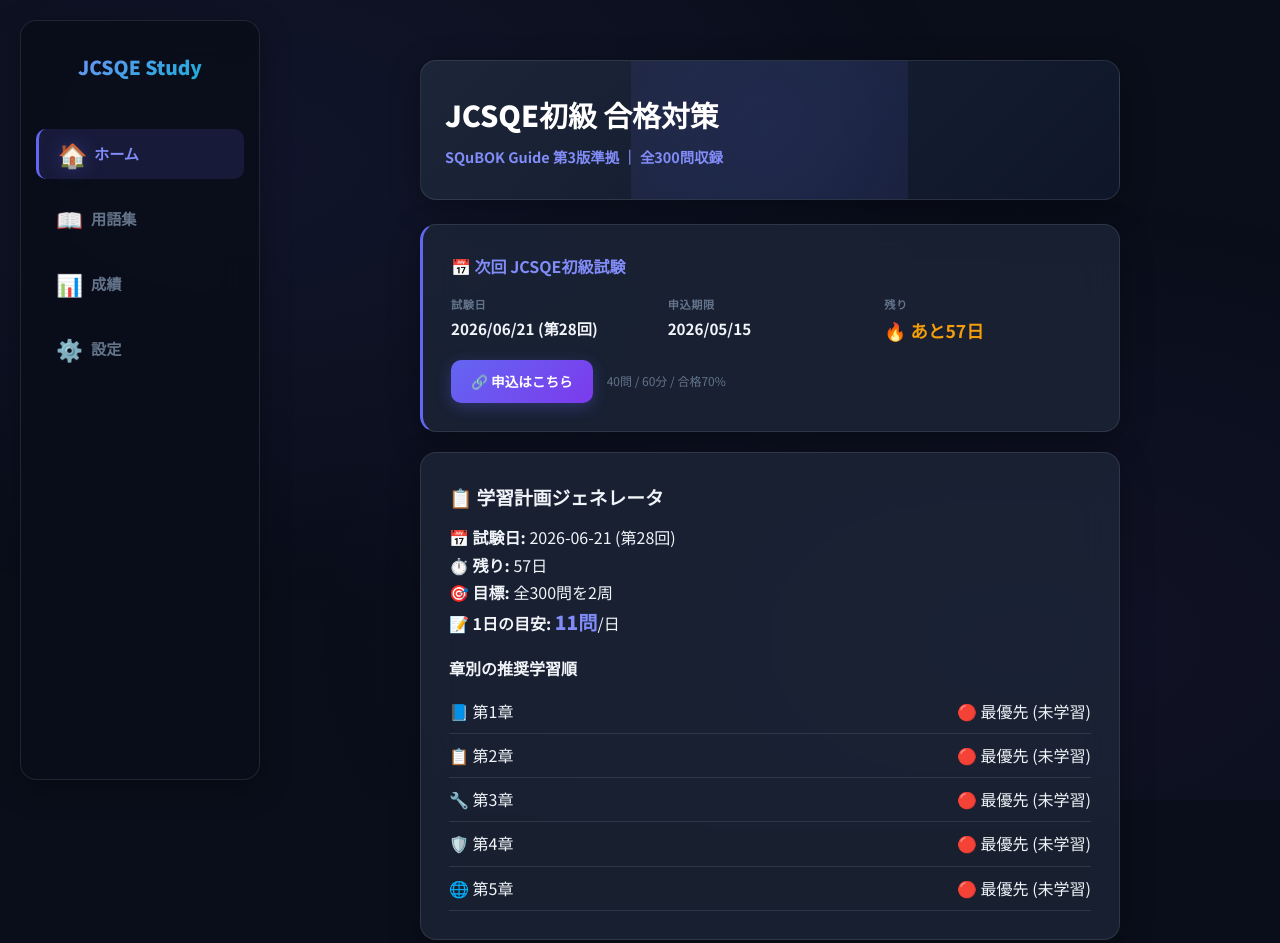
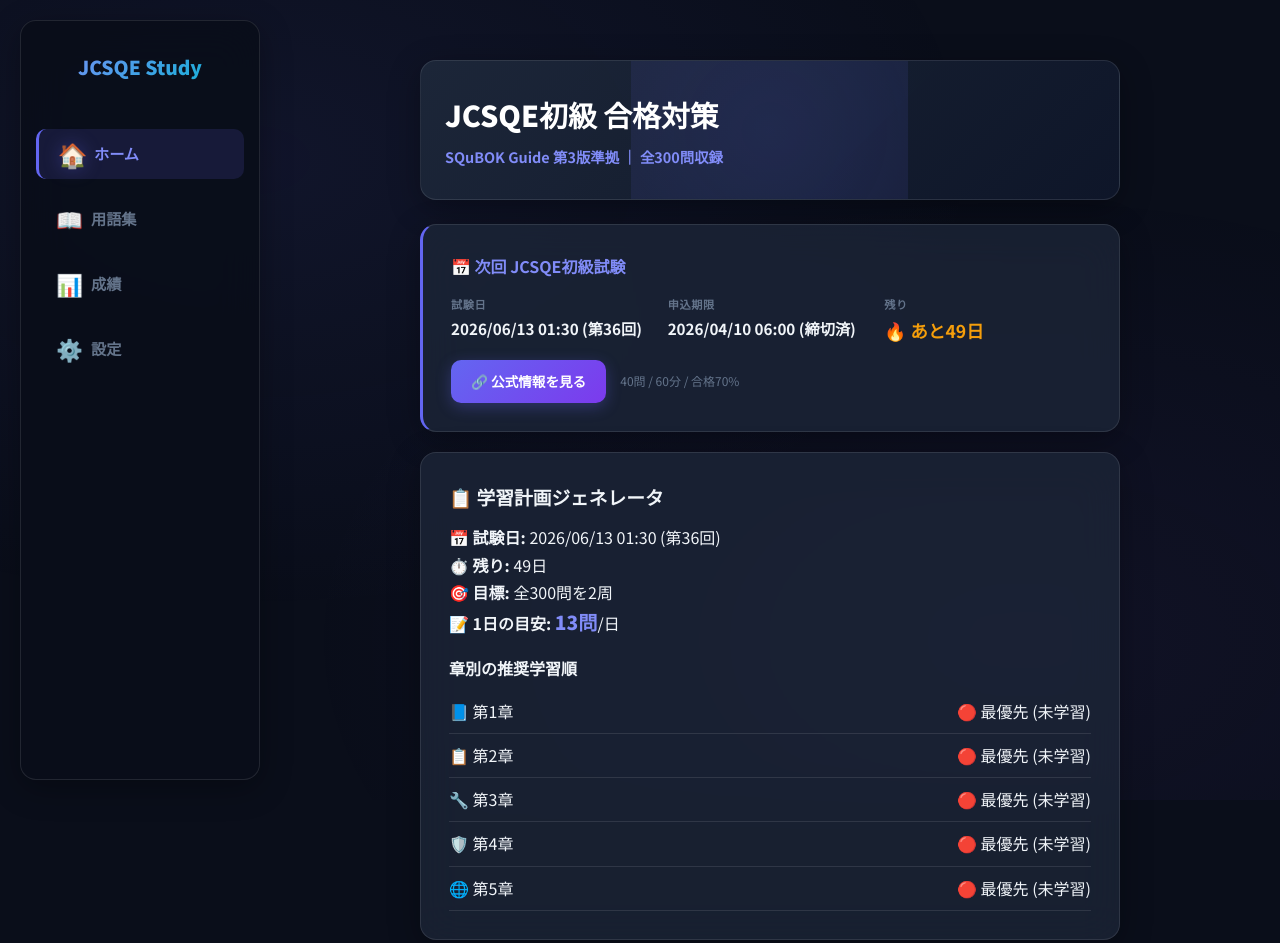
Before and after one commit to junichi-muraoka/jcsqe-study-app, a website: page index.html in a window 1280 px wide. Shown: the top 943 px of the page. Drawn offline with Linux system fonts and the light colour scheme.

Commit message:
fix: update JCSQE exam schedule and official link
Closes #80.

Made-with: Cursor

```diff
--- a/app.js
+++ b/app.js
@@ -672,10 +672,19 @@ if ('serviceWorker' in navigator) { navigator.serviceWorker.register('./sw.js').
 
   // ── 試験情報パネル (#15) ──
   const EXAM_SCHEDULE = [
-    { date: '2026-06-21', deadline: '2026-05-15', label: '第28回' },
-    { date: '2026-11-15', deadline: '2026-10-10', label: '第29回' },
-    { date: '2027-06-20', deadline: '2027-05-15', label: '第30回' },
+    { date: '2026-06-13T10:30:00+09:00', deadline: '2026-04-10T15:00:00+09:00', label: '第36回' },
+    { date: '2026-11-14T10:30:00+09:00', deadline: '2026-09-04T15:00:00+09:00', label: '第37回', tentative: true },
   ];
+  function formatScheduleDate(value, includeTime = false) {
+    const date = new Date(value);
+    const yyyy = date.getFullYear();
+    const mm = String(date.getMonth() + 1).padStart(2, '0');
+    const dd = String(date.getDate()).padStart(2, '0');
+    if (!includeTime) return `${yyyy}/${mm}/${dd}`;
+    const hh = String(date.getHours()).padStart(2, '0');
+    const min = String(date.getMinutes()).padStart(2, '0');
+    return `${yyyy}/${mm}/${dd} ${hh}:${min}`;
+  }
   function updateExamInfo() {
     const now = new Date();
     const next = EXAM_SCHEDULE.find(e => new Date(e.date) > now);
@@ -684,8 +693,8 @@ if ('serviceWorker' in navigator) { navigator.serviceWorker.register('./sw.js').
     const deadlineDate = new Date(next.deadline);
     const daysLeft = Math.ceil((examDate - now) / 86400000);
     const dlLeft = Math.ceil((deadlineDate - now) / 86400000);
-    document.getElementById('exam-date').textContent = next.date.replace(/-/g, '/') + ' (' + next.label + ')';
-    document.getElementById('exam-deadline').textContent = next.deadline.replace(/-/g, '/') + (dlLeft > 0 ? '' : ' (締切済)');
+    document.getElementById('exam-date').textContent = formatScheduleDate(next.date, true) + ' (' + next.label + ')';
+    document.getElementById('exam-deadline').textContent = formatScheduleDate(next.deadline, true) + (next.tentative ? '（予定）' : '') + (dlLeft > 0 ? '' : ' (締切済)');
     const cd = document.getElementById('exam-countdown');
     cd.textContent = '🔥 あと' + daysLeft + '日';
     if (dlLeft <= 7 && dlLeft > 0) document.getElementById('exam-deadline').textContent += ' ⚠️あと' + dlLeft + '日';
@@ -964,7 +973,7 @@ if ('serviceWorker' in navigator) { navigator.serviceWorker.register('./sw.js').
     // 試験日直前などで daysLeft が 0 になると 0 除算になり perDay が Infinity になるのを防ぐ
     const perDay = Math.max(Math.ceil(totalQs * 2 / Math.max(1, daysLeft)), 3); // 2周を目標
     let html = `<div style="margin-bottom:16px;">
-      <p><strong>📅 試験日:</strong> ${next.date} (${next.label})</p>
+      <p><strong>📅 試験日:</strong> ${formatScheduleDate(next.date, true)} (${next.label})</p>
       <p><strong>⏱️ 残り:</strong> ${daysLeft}日</p>
       <p><strong>🎯 目標:</strong> 全${totalQs}問を2周</p>
       <p><strong>📝 1日の目安:</strong> <span style="font-size:1.2rem;font-weight:900;color:var(--accent-light);">${perDay}問</span>/日</p>
--- a/index.html
+++ b/index.html
@@ -140,7 +140,7 @@
             <div class="exam-info-item"><span class="exam-label">残り</span><span class="exam-value exam-countdown" id="exam-countdown">—</span></div>
           </div>
           <div class="exam-info-actions">
-            <a href="https://www.juse.jp/jcsqe/exam/" target="_blank" rel="noopener" class="btn btn-primary btn-sm">🔗 申込はこちら</a>
+            <a href="https://www.juse.jp/jcsqe/schedule/" target="_blank" rel="noopener" class="btn btn-primary btn-sm">🔗 公式情報を見る</a>
             <span class="exam-info-note">40問 / 60分 / 合格70%</span>
           </div>
         </div>
```
Also changed, not shown: docs/exam_meta.md (+1 -1 lines), tests/e2e.spec.js (+9 -0 lines).
